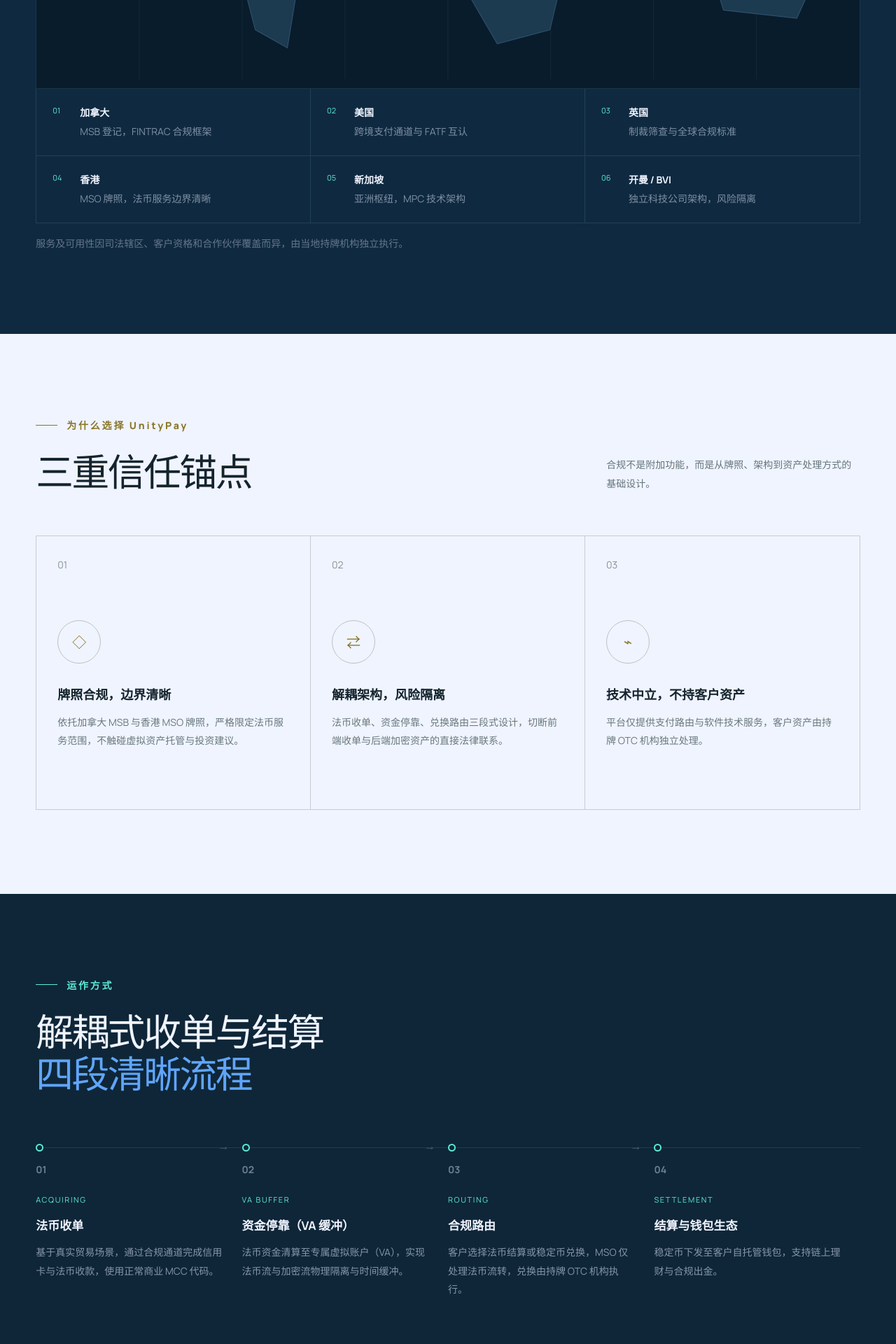
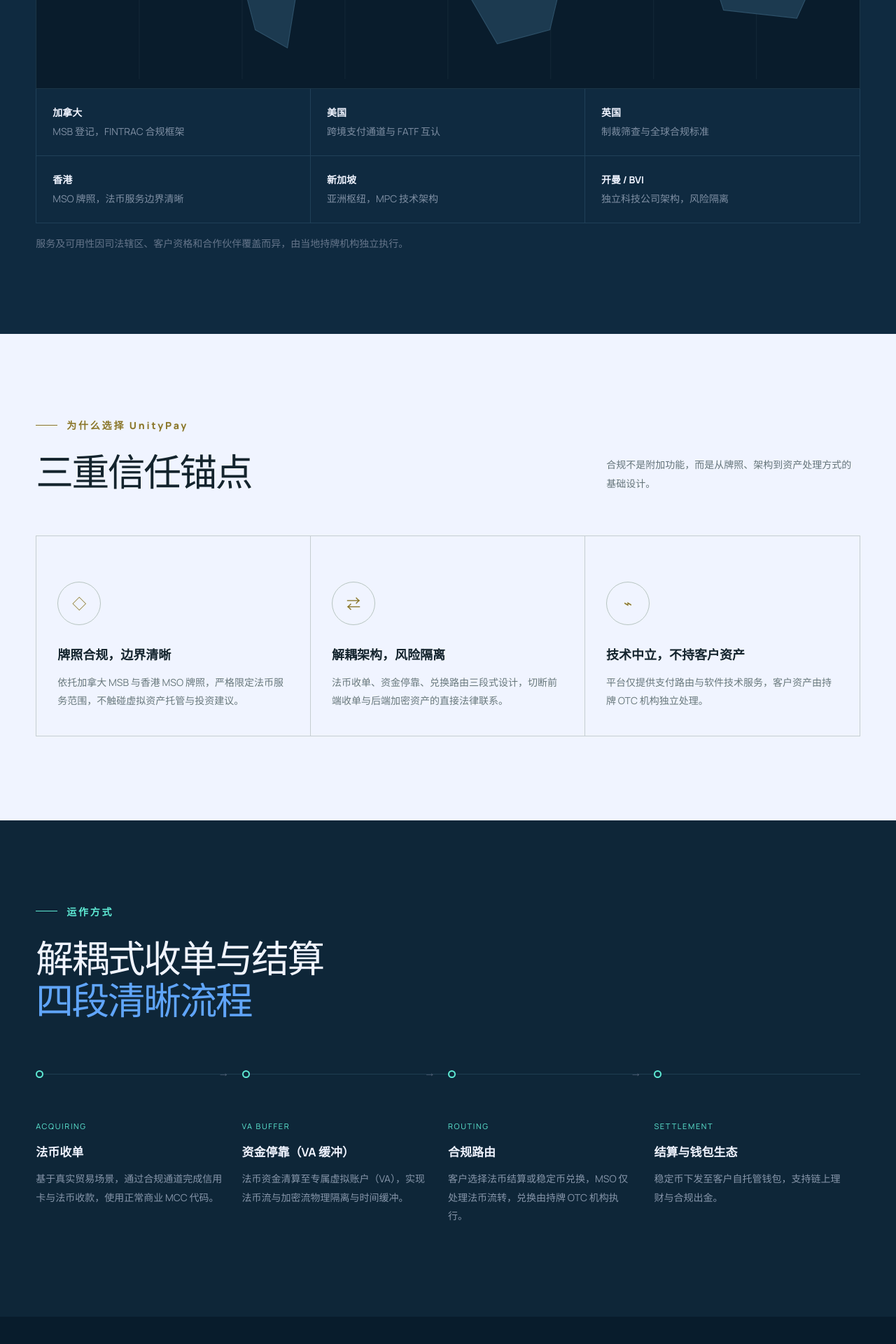
Before and after one commit to hadespenn/unitypay-site, a Next.js app: page / in a window 1280 px wide. Shown: the part 1680-3600 px from the top of the page at 70% size. Built offline with nearby package versions, Linux system fonts and the light colour scheme.

Commit message:
移动端适配

```diff
--- a/app/page.tsx
+++ b/app/page.tsx
@@ -99,10 +99,10 @@ export default function Home() {
   return <main>
     <header><a className="brand" href="#top"><Image src="/logo.jpg" alt="UnityPay" width={130} height={48} priority/></a><nav className={menu ? "open" : ""}>{t.nav.map((x,i)=><a href={anchors[i]} key={x} onClick={()=>setMenu(false)}>{x}</a>)}</nav><div className="header-actions"><button className="locale" onClick={()=>setLocale(locale === "zh" ? "en" : "zh")}>{locale === "zh" ? "EN" : "中文"}</button><a className="header-contact" href="#contact">{t.contact}<Arrow/></a><button className="menu-button" aria-expanded={menu} aria-label="Toggle menu" onClick={()=>setMenu(!menu)}><i/><i/></button></div></header>
     <section className="hero" id="top"><div className="hero-copy"><Overline>{t.eyebrow}</Overline><h1>{t.hero}<br/><em>{t.heroAccent}</em></h1><p>{t.heroText}</p><div className="hero-actions"><a className="button light" href="#contact">{t.consult}<Arrow/></a><a className="text-link" href="#flow">{t.learn}<span>↓</span></a></div></div><HeroOrbit statusLabel={t.statusLabel} statusValue={t.statusValue} poolLabel={t.poolLabel} poolValue={t.poolValue}/><div className="hero-stats">{t.stats.map(([num,label])=><div key={label}><b>{num}</b><small>{label}</small></div>)}</div></section>
-    <section className="section network" id="network"><div className="section-heading"><div><Overline>{t.mapOverline}</Overline><h2>{t.mapTitle}</h2></div><p>{t.mapText}</p></div><WorldMap regions={t.regions}/><div className="region-grid">{t.regions.map(([name,text],i)=><article key={name}><span>0{i+1}</span><div><h3>{name}</h3><p>{text}</p></div></article>)}</div><p className="map-note">{t.mapNote}</p></section>
-    <section className="section trust" id="capabilities"><div className="section-heading"><div><Overline>{t.trustOverline}</Overline><h2>{t.trustTitle}</h2></div><p>{t.trustText}</p></div><div className="trust-grid">{t.trusts.map(([title,text],i)=><article key={title}><span>0{i+1}</span><div className="trust-icon">{["◇","⇄","⌁"][i]}</div><h3>{title}</h3><p>{text}</p></article>)}</div></section>
-    <section className="section flow" id="flow"><div className="flow-heading"><Overline>{t.flowOverline}</Overline><h2>{t.flowTitle}<br/><em>{t.flowAccent}</em></h2></div><div className="flow-track">{t.steps.map(([title,text],i)=><article key={title}><div className="step-line"><b>0{i+1}</b><i/></div><small>{["ACQUIRING","VA BUFFER","ROUTING","SETTLEMENT"][i]}</small><h3>{title}</h3><p>{text}</p>{i<3&&<span className="next">→</span>}</article>)}</div></section>
-    <section className="section compliance" id="compliance"><div className="compliance-heading"><Overline>{t.complianceOverline}</Overline><h2>{t.complianceTitle}</h2><p>{t.complianceText}</p></div><div className="boundary-grid">{t.boundaries.map(([title,text],i)=><article key={title}><span>0{i+1}</span><div className="check">✓</div><h3>{title}</h3><p>{text}</p></article>)}</div><p className="disclaimer">{t.disclaimer}</p></section>
+    <section className="section network" id="network"><div className="section-heading"><div><Overline>{t.mapOverline}</Overline><h2>{t.mapTitle}</h2></div><p>{t.mapText}</p></div><WorldMap regions={t.regions}/><div className="region-grid">{t.regions.map(([name,text],i)=><article key={name}><div><h3>{name}</h3><p>{text}</p></div></article>)}</div><p className="map-note">{t.mapNote}</p></section>
+    <section className="section trust" id="capabilities"><div className="section-heading"><div><Overline>{t.trustOverline}</Overline><h2>{t.trustTitle}</h2></div><p>{t.trustText}</p></div><div className="trust-grid">{t.trusts.map(([title,text],i)=><article key={title}><div className="trust-icon">{["◇","⇄","⌁"][i]}</div><h3>{title}</h3><p>{text}</p></article>)}</div></section>
+    <section className="section flow" id="flow"><div className="flow-heading"><Overline>{t.flowOverline}</Overline><h2>{t.flowTitle}<br/><em>{t.flowAccent}</em></h2></div><div className="flow-track">{t.steps.map(([title,text],i)=><article key={title}><div className="step-line"><i/></div><small>{["ACQUIRING","VA BUFFER","ROUTING","SETTLEMENT"][i]}</small><h3>{title}</h3><p>{text}</p>{i<3&&<span className="next">→</span>}</article>)}</div></section>
+    <section className="section compliance" id="compliance"><div className="compliance-heading"><Overline>{t.complianceOverline}</Overline><h2>{t.complianceTitle}</h2><p>{t.complianceText}</p></div><div className="boundary-grid">{t.boundaries.map(([title,text],i)=><article key={title}><div className="check">✓</div><h3>{title}</h3><p>{text}</p></article>)}</div><p className="disclaimer">{t.disclaimer}</p></section>
     <section className="section developers" id="developers"><div className="dev-copy"><Overline>{t.devOverline}</Overline><h2>{t.devTitle}</h2><p>{t.devText}</p><div className="dev-list">{t.devs.map(([title,text],i)=><article key={title}><span>{["{ }","↻","⌁"][i]}</span><div><h3>{title}</h3><p>{text}</p></div></article>)}</div></div><div className="code-window"><div><i/><i/><i/><span>API REQUEST</span></div><pre><b>POST</b> /v1/settlement_routes{`\n\n`}{`{\n  "source": "USD",\n  "destination": "USDC",\n  "amount": 25000\n}`}{`\n\n`}<em>→ 200 OK  settlement route created</em></pre></div></section>
     <section className="cta" id="contact"><Overline>{t.ctaOverline}</Overline><h2>{t.ctaTitle}</h2><p>{t.ctaText}</p><div><a className="button light" href="#developers">{t.docs}<Arrow/></a><a className="button outline" href="mailto:hello@unitypay.com?subject=Sandbox%20Access">{t.sandbox}<Arrow/></a><a className="button ghost" href="mailto:compliance@unitypay.com">{t.team}<Arrow/></a></div></section>
     <footer><div className="footer-main"><a className="brand" href="#top"><Image src="/logo.jpg" alt="UnityPay" width={130} height={48}/></a><p>{t.footer}</p><a href="mailto:hello@unitypay.com">hello@unitypay.com <Arrow/></a></div><div className="footer-legal"><p>{t.legal}</p><span>© 2026 UNITYPAY. ALL RIGHTS RESERVED.</span></div></footer>
```
Also changed, not shown: app/globals.css.
